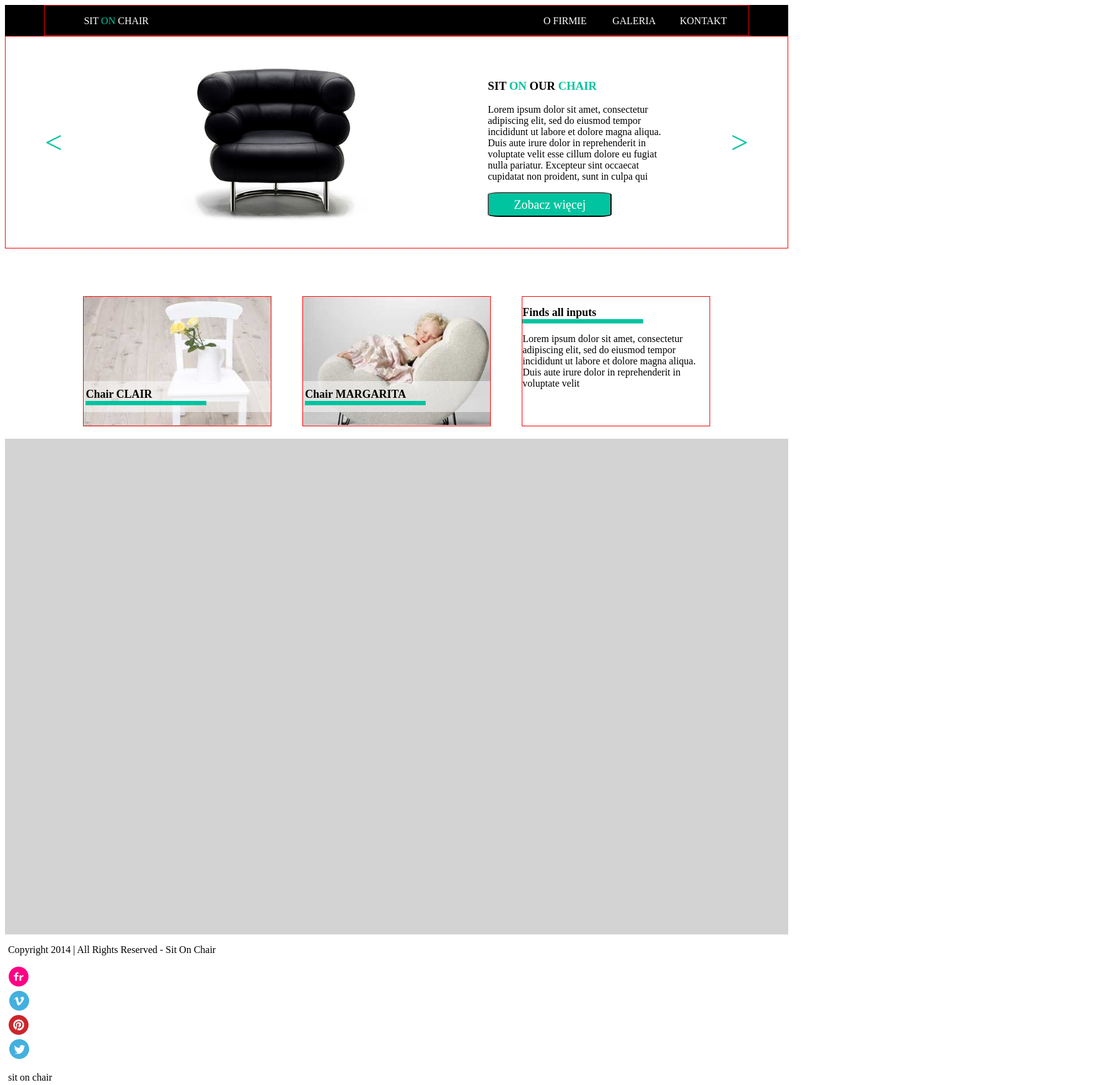
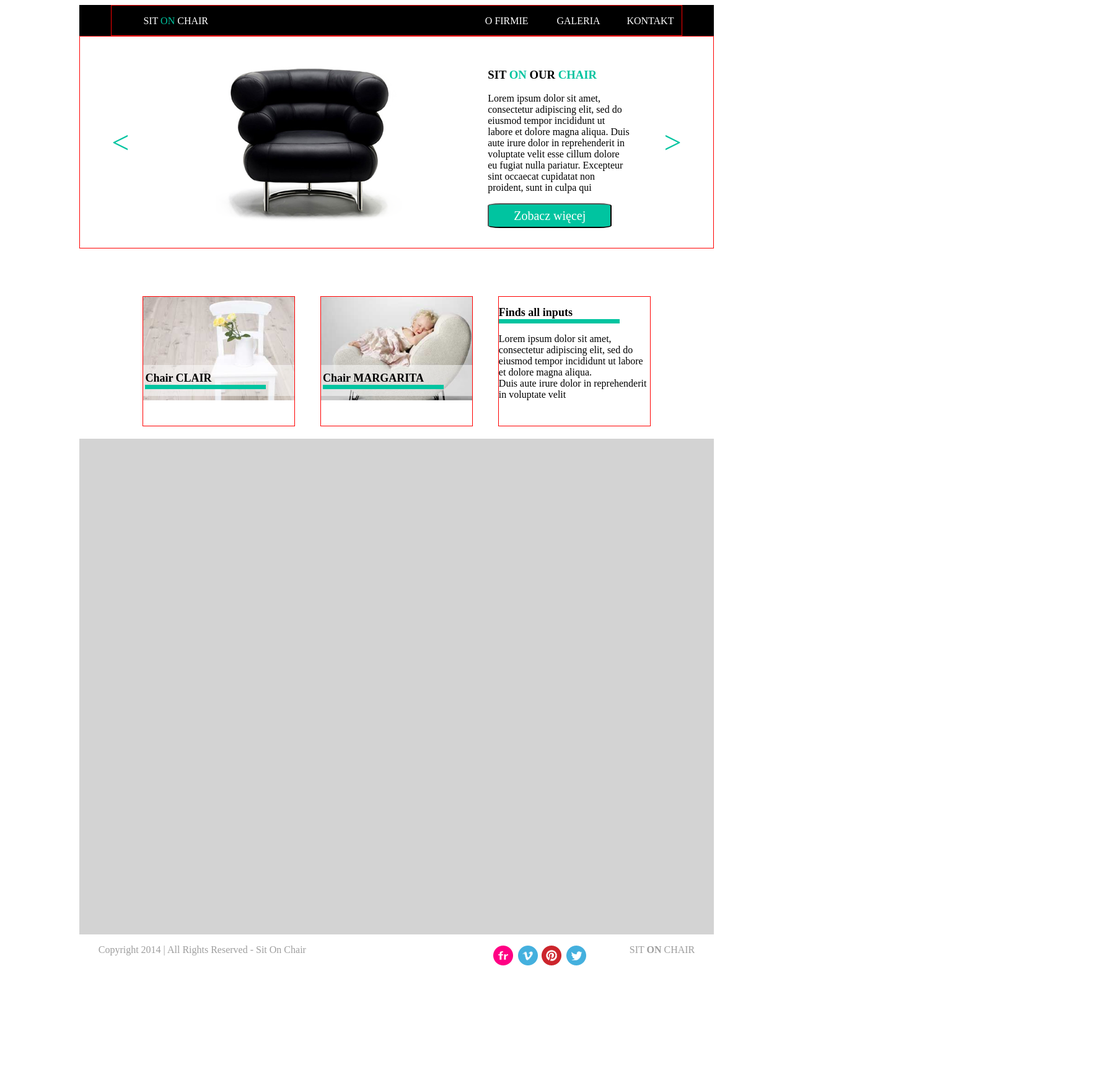
Before and after one commit to Juju-And/webpage---chair-shop, a website: page index.html in a window 1280 px wide. Shown: the whole page at 62% size, 1801 px wide, since content can reach past the window. After the commit the page ends 1587 px from the top, so only its background shows below. Drawn offline with Linux system fonts and the light colour scheme.

Commit message:
Dodany footer

```diff
--- /dev/null
+++ b/gulpfile.js
@@ -0,0 +1,30 @@
+var gulp = require('gulp');
+var sass = require('gulp-sass');
+var sourcemaps = require('gulp-sourcemaps');
+
+
+gulp.task('task-name', function () {
+    // Ciało naszego zadania.
+});
+
+
+gulp.task('pranie', function () {
+    console.log("Robię pranie");
+});
+
+
+gulp.task('sass', function () {
+    return gulp.src('scss/**/*.scss')
+        .pipe(sourcemaps.init())
+        .pipe(sass({
+            errLogToConsole: true,
+            outputStyle: 'expanded'
+        }))
+        .pipe(sourcemaps.write())
+        .pipe(gulp.dest('css'))
+});
+
+
+gulp.task('watch', function () {
+    gulp.watch('scss/**/*.scss', ['sass']);
+});
--- a/index.html
+++ b/index.html
@@ -2,7 +2,7 @@
 <html lang="en">
 <head>
     <meta charset="UTF-8">
-    <link rel="stylesheet" href="style.css">
+    <link rel="stylesheet" href="css/style.css">
     <title>Sit on chair</title>
 </head>
 <body>
@@ -77,12 +77,14 @@
     <p>Copyright 2014 | All Rights Reserved - Sit On Chair</p>
 
     <div class="signs_container">
-        <div class="icon1"><img src="images/flickr.png"></div>
-        <div class="icon2"><img src="images/vimeo.png"></div>
-        <div class="icon3"><img src="images/pinterest.png"></div>
-        <div class="icon4"><img src="images/twitter.png"></div>
+        <ul class="signs_container">
+        <li class="icon1"><a><img src="images/flickr.png"></a></li>
+        <li class="icon2"><a><img src="images/vimeo.png"></a></li>
+        <li class="icon3"><a><img src="images/pinterest.png"></a></li>
+        <li class="icon4"><a><img src="images/twitter.png"></a></li>
+        </ul>
     </div>
-    <p>sit on chair</p>
+    <p>sit <span>on</span> chair</p>
 
 </footer>
 
--- /dev/null
+++ b/scss/partials/_footer.scss
@@ -0,0 +1,22 @@
+footer {
+  color: #9E9E9E;
+  margin-left: 3%;
+  margin-right: 3%;
+  display: flex;
+  justify-content: space-between;
+  p:first-child{
+    margin-right: 20%;
+  }
+  p:last-child {
+    text-transform: uppercase;
+    span {
+      font-weight: bold;
+    }
+  }
+  ul.signs_container {
+    list-style: none;
+    li {
+      display: inline-block;
+    }
+  }
+}
--- /dev/null
+++ b/scss/partials/_header.scss
@@ -0,0 +1,33 @@
+.header_container {
+  width: 100%;
+  background-color: black;
+  height: 50px;
+  color: white;
+  text-transform: uppercase;
+  display: flex;
+  justify-content: center;
+}
+
+.header_content {
+  border: 1px solid red;
+  padding-left: 5%;
+  padding-right: 7%;
+  width: 90%;
+  display: flex;
+  justify-content: space-between;
+}
+
+ul.menu_menu {
+  list-style: none;
+  padding: 0;
+  margin: 0;
+  width: 150%;
+}
+
+.menu_menu > li {
+  width: 28%;
+  display: inline-block;
+  text-align: center;
+  padding: 16px;
+  text-decoration: none;
+}
--- /dev/null
+++ b/scss/style.scss
@@ -0,0 +1,174 @@
+@import "modules/_all.scss";
+@import "modules/_colors.scss";
+
+@import "partials/_base.scss";
+@import "partials/_footer.scss";
+@import "partials/_header.scss";
+
+
+* {
+  box-sizing: border-box;
+  font-family: Raleway;
+}
+
+body {
+  margin-left: 10%;
+  margin-right: 10%;
+}
+
+
+
+.logo {
+  width: 80%;
+}
+
+.logo > span {
+  color: #00C4A0;
+}
+
+
+
+.introduction {
+  background: -moz-linear-gradient(top, rgba(235, 233, 249, 1) 49%, rgba(235, 233, 249, 1) 63%, rgba(216, 208, 239, 1) 85%, rgba(193, 191, 234, 1) 100%);
+  height: 400px;
+}
+
+.introduction_container {
+  box-sizing: border-box;
+  border: 1px solid red;
+  padding-left: 5%;
+  padding-right: 5%;
+  display: flex;
+  justify-content: space-between;
+  align-items: center;
+}
+
+.introduction_title {
+  text-transform: uppercase;
+}
+
+.introduction_title > span {
+  color: #00C4A0;
+}
+
+.introduction_text {
+  width: 25%;
+  height: 90%;
+}
+
+button {
+  background-color: #00C4A0;
+  border-radius: 10%;
+  color: white;
+  height: 40px;
+  width: 200px;
+  font-size: 20px;
+}
+
+.front-back {
+  font-size: 50px;
+  color: #00C4A0;
+}
+
+a.front-back {
+  text-decoration: none;
+}
+
+.gallery_container {
+  background-color: white;
+  height: 250px;
+  padding-left: 10%;
+  padding-right: 10%;
+
+}
+
+.gallery {
+  padding-top: 20px;
+  display: flex;
+  justify-content: space-between;
+}
+
+.boxes {
+  width: 30%;
+  height: 210px;
+  border: 1px solid red;
+  box-sizing: border-box;
+}
+
+.boxes > h2 {
+  font-size: 18px;
+}
+
+.boxes > h2 > span {
+  text-transform: uppercase;
+}
+
+.opacity_bar {
+  height: 50px;
+  width: 100%;
+  margin-top: 45%;
+  background-color: white;
+  opacity: .5;
+}
+
+.box1_title {
+  height: 50px;
+  width: 100%;
+  margin-left: 3px;
+  margin-top: -3%;
+  position: absolute;
+
+}
+
+.box1_title::after {
+  content: '';
+  height: 7px;
+  width: 195px;
+  background-color: #00C4A0;
+  display: block;
+}
+
+.box1 {
+  background-image: url("../images/box1_img.jpg");
+  background-size: contain;
+  background-repeat: no-repeat;
+
+}
+
+.box2 {
+
+  background-image: url("../images/box2_img.jpg ");
+  background-size: contain;
+  background-repeat: no-repeat;
+
+}
+
+.box2_title {
+  height: 50px;
+  width: 100%;
+  margin-left: 3px;
+  margin-top: -3%;
+  position: absolute;
+
+}
+
+.box2_title::after {
+  content: '';
+  height: 7px;
+  width: 195px;
+  background-color: #00C4A0;
+  display: block;
+}
+
+.box3_title::after {
+  content: '';
+  height: 7px;
+  width: 195px;
+  background-color: #00C4A0;
+  display: block;
+}
+
+.priceList {
+  background-color: lightgrey;
+  height: 800px;
+}
```
Also changed, not shown: package.json (added, +17 -0 lines), css/style.css (added), scss/modules/_all.scss (added), scss/modules/_colors.scss (added), scss/partials/_base.scss (added), style.css (deleted).
